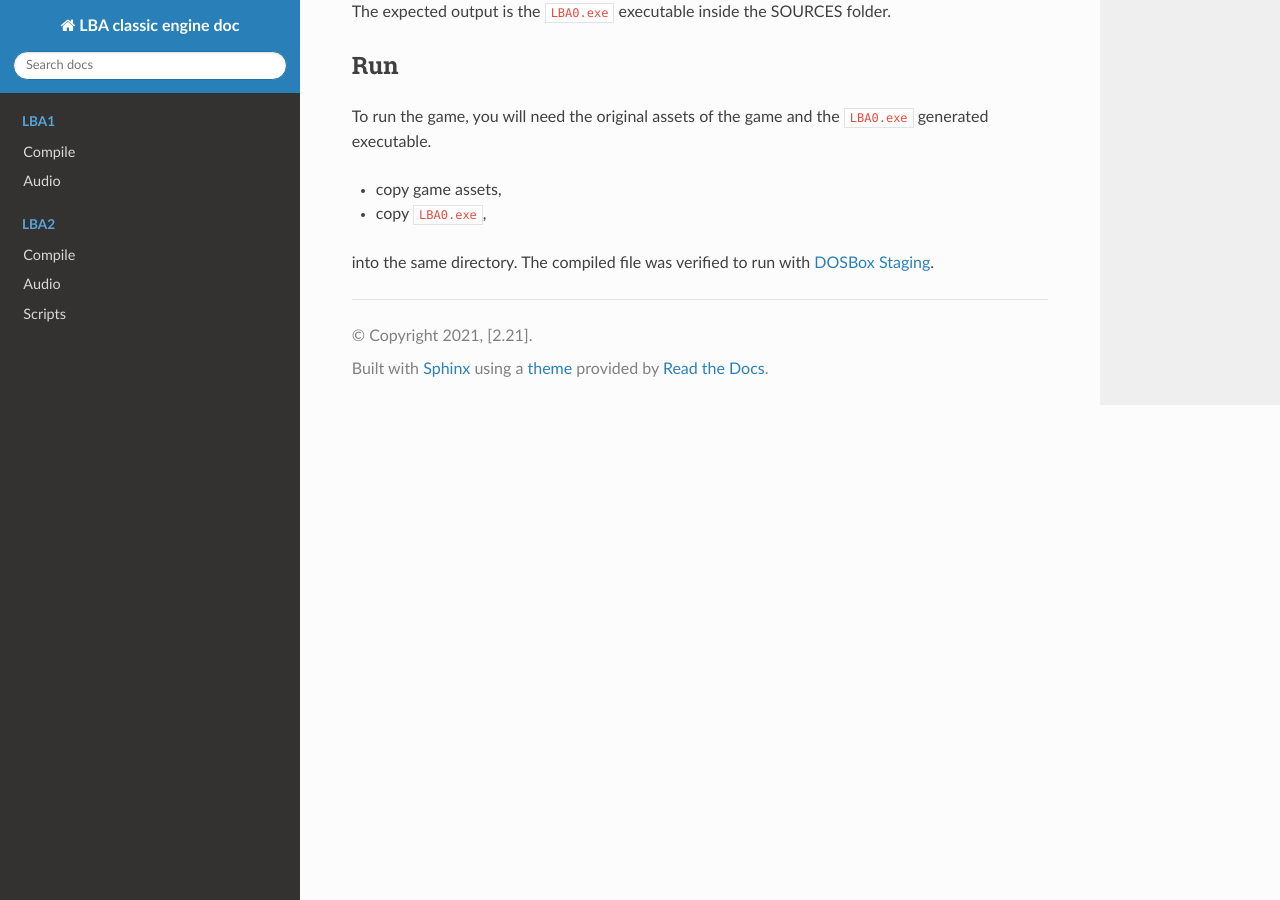
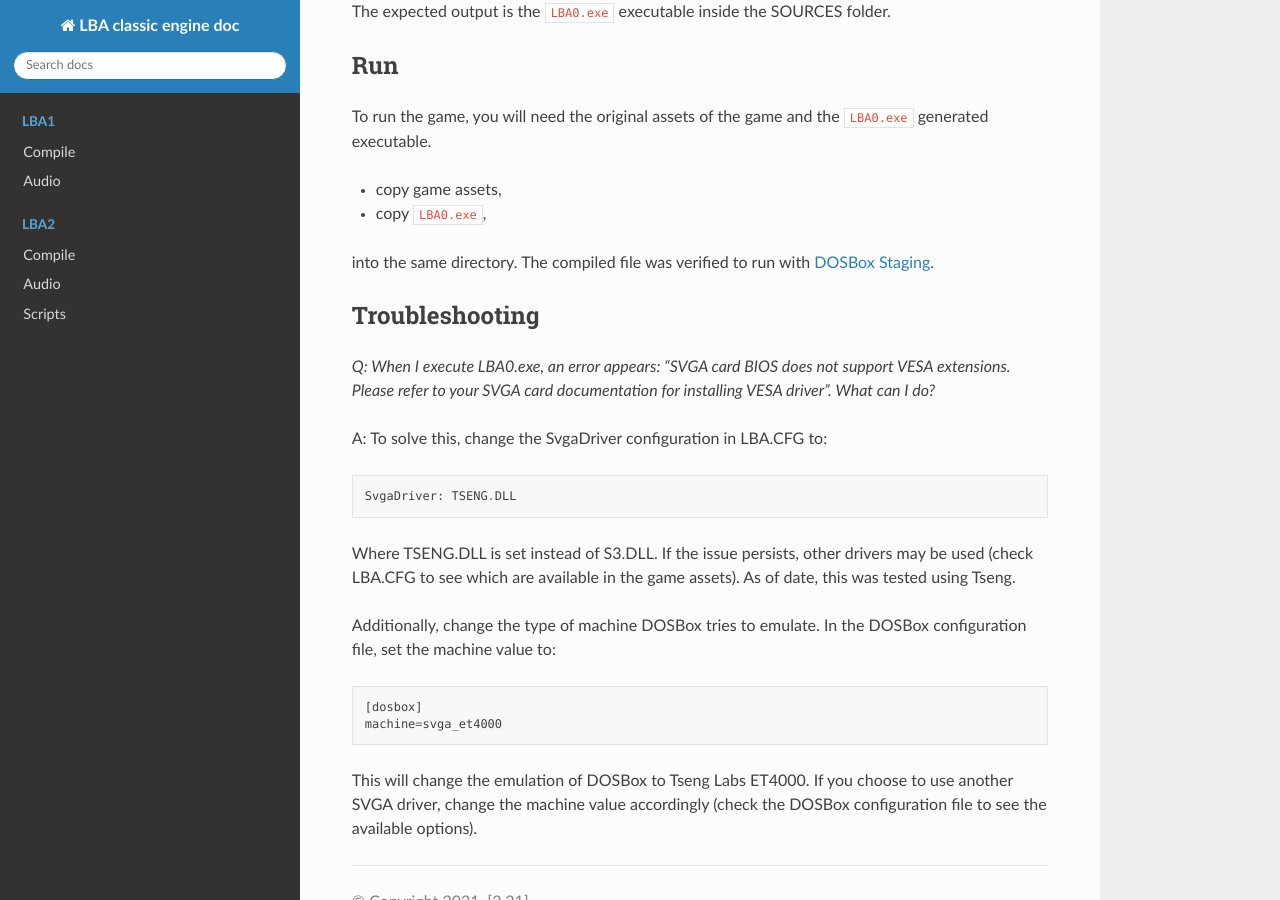
Before and after one commit to LBALab/lba-engine-architecture, a Sphinx documentation site: the page built from source/lba1/compile_openwatcom.rst, in a window 1280 px wide and 900 px high, scrolled down 1491 px. Built offline with Sphinx 7.4.7 and the Read the Docs theme 2.0.0, drawn with Linux system fonts in a browser that asks for light colours; some of the changed text lies outside the part shown.

Commit message:
Update compile_openwatcom.rst
Added an indication that the build instructions were tested using Visual Studio Community 2019 (everything worked fine on my end).
Added a troubleshooting section to address a scenario where the executable doesn't run due to lack of support for VESA extensions.

```diff
--- a/source/lba1/compile_openwatcom.rst
+++ b/source/lba1/compile_openwatcom.rst
@@ -80,3 +80,25 @@ To run the game, you will need the original assets of the game and the ``LBA0.ex
 -  copy ``LBA0.exe``,
 
 into the same directory. The compiled file was verified to run with `DOSBox Staging <https://dosbox-staging.github.io/>`__.
+
+Troubleshooting
+---------------
+
+*Q: When I execute LBA0.exe, an error appears: "SVGA card BIOS does not support VESA extensions. Please refer to your SVGA card documentation for installing VESA driver". What can I do?*
+
+A: To solve this, change the SvgaDriver configuration in LBA.CFG to:
+
+::
+
+   SvgaDriver: TSENG.DLL
+
+Where TSENG.DLL is set instead of S3.DLL. If the issue persists, other drivers may be used (check LBA.CFG to see which are available in the game assets). As of date, this was tested using Tseng.
+
+Additionally, change the type of machine DOSBox tries to emulate. In the DOSBox configuration file, set the machine value to:
+
+::
+
+   [dosbox]
+   machine=svga_et4000
+
+This will change the emulation of DOSBox to Tseng Labs ET4000. If you choose to use another SVGA driver, change the machine value accordingly (check the DOSBox configuration file to see the available options).
```
Also changed, not shown: other parts of source/lba1/compile_openwatcom.rst (+1 -1 lines).
